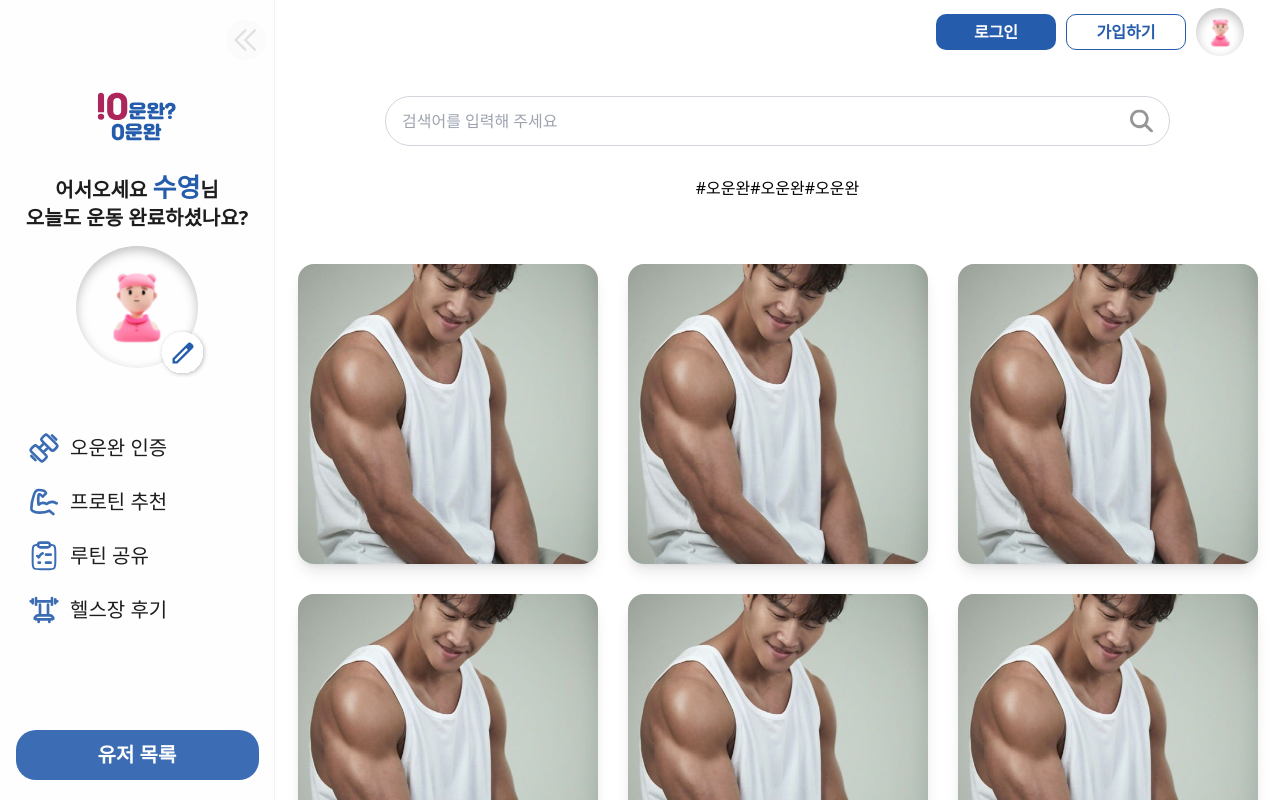
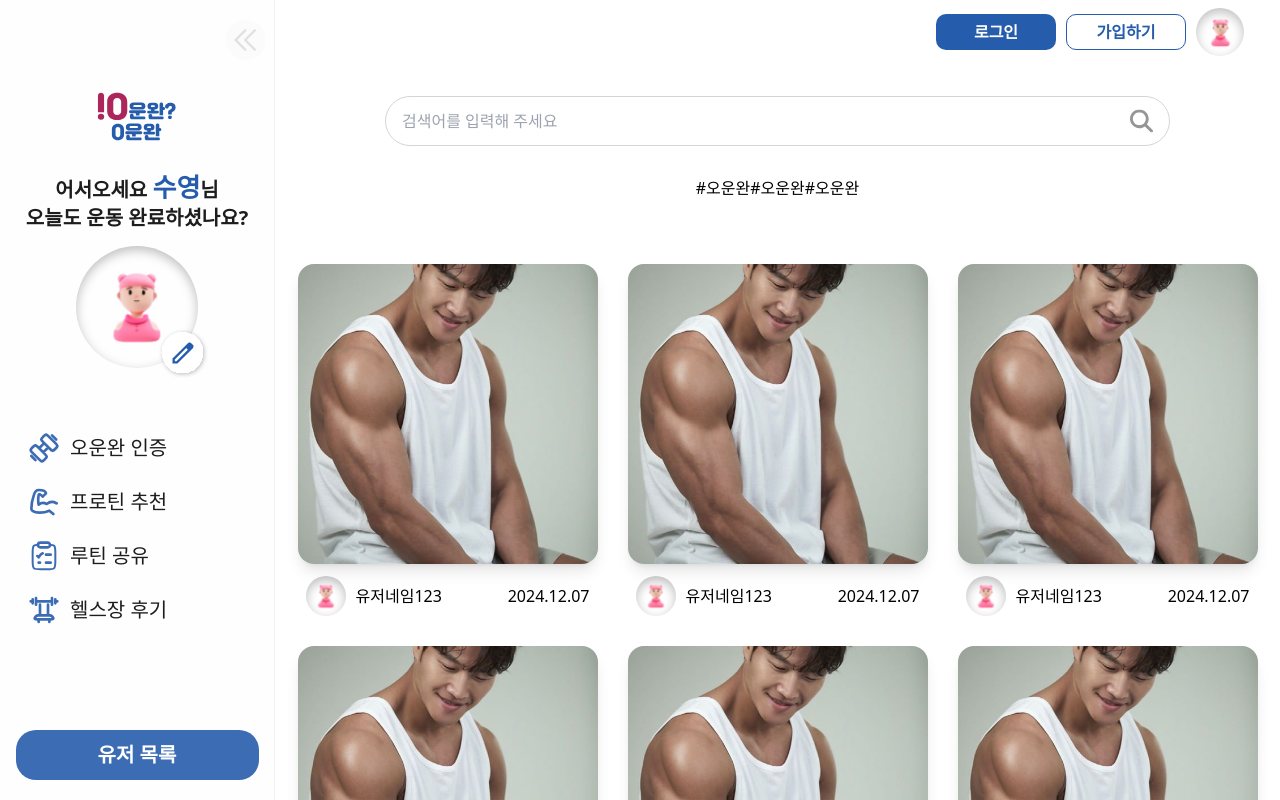
Before and after one commit to yoo-nji/Today_Workout_Done, a React (Vite) app: page / in a window 1280 px wide. Shown: the top 800 px of the page. Built offline with nearby package versions, Linux system fonts and the light colour scheme.

Commit message:
feat: 피드 이미지 카드 유저 정보 추가

```diff
--- a/src/components/ImageCard.tsx
+++ b/src/components/ImageCard.tsx
@@ -1,16 +1,19 @@
 import thumbnail from "../assets/images/feed_thumbnail.jpg";
 import iikeIcon from "../assets/like_icon.svg";
 import chatIcon from "../assets/chat_icon.svg";
+import UserProfile from "./UserProfile";
 
 const cardData = {
   title: "카드 제목 한줄 넘어가면 말줄임표 처리가 됩니다",
   like: 4,
   chat: 12,
+  name: "유저네임123",
+  date: "2024.12.07",
 };
 
 export default function ImageCard() {
   return (
-    <>
+    <div className="flex flex-col items-center gap-3">
       {/* 썸네일 */}
       <div
         className="group relative w-[300px] h-[300px] bg-cover bg-center rounded-2xl shadow-lg"
@@ -34,6 +37,20 @@ export default function ImageCard() {
           </div>
         </div>
       </div>
-    </>
+
+      {/* 글 작성자 정보 */}
+      <div className="flex  items-center justify-between w-full px-2">
+        <div className="flex items-center gap-[10px]">
+          <UserProfile
+            BackWidth="w-[40px]"
+            BackHeight="h-[40px]"
+            IconWidth="w-[28px]"
+            IconHeight="h-[28px]"
+          />
+          <div className="text-base font-medium">{cardData.name}</div>
+        </div>
+        <div className="text-base font-light">{cardData.date}</div>
+      </div>
+    </div>
   );
 }
```
